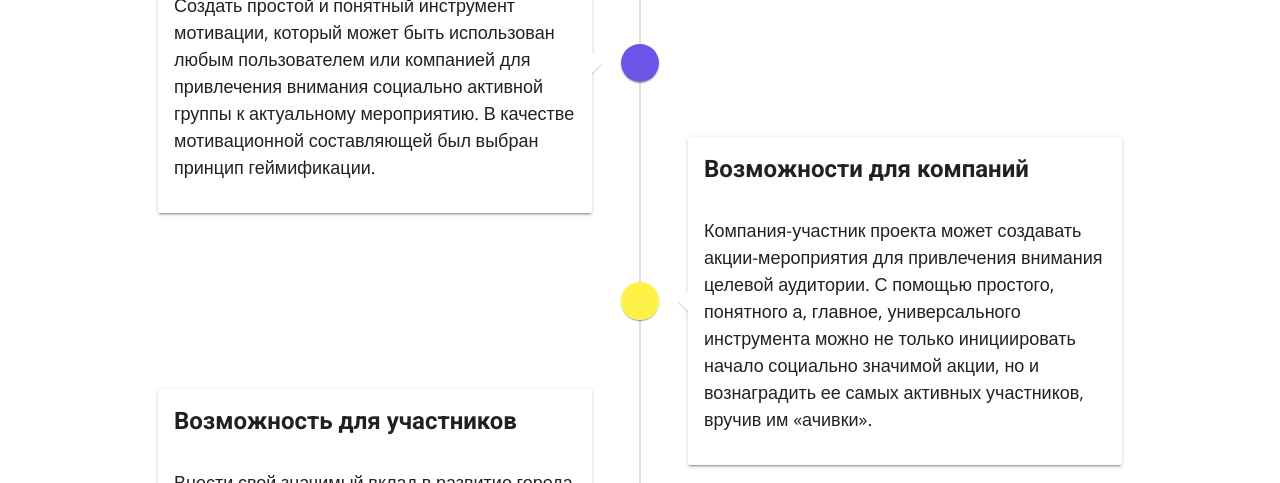
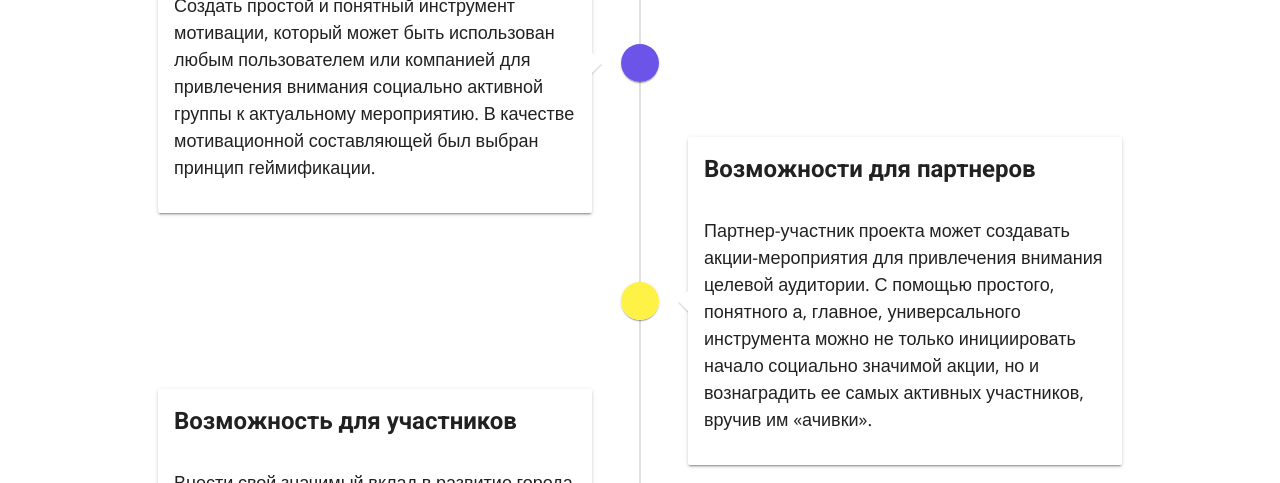
Before and after one commit to tornem/Urbaton.PotomPridumaem, a Vue app in the folder client/: page / in a window 1280 px wide. Shown: the part 1120-1603 px from the top of the page. Built offline with nearby package versions, Linux system fonts and the light colour scheme.

Commit message:
rename authors

```diff
--- a/client/src/views/Achievement.vue
+++ b/client/src/views/Achievement.vue
@@ -12,7 +12,7 @@
       </svg>
     </div>
     <v-container>
-      <h2 class="heading">Список авторов</h2>
+      <h2 class="heading">Ачивки партнеров</h2>
       <v-progress-circular
         v-if="loader"
         :size="70"
--- a/client/src/views/Home.vue
+++ b/client/src/views/Home.vue
@@ -45,7 +45,10 @@
               <v-card-title class="headline">Задачи проекта</v-card-title>
               <v-card-text class="about-text">
                 <p>
-                  Создать простой и понятный инструмент мотивации, который может быть использован любым пользователем или компанией для привлечения внимания социально активной группы к актуальному мероприятию. В качестве мотивационной составляющей был выбран принцип геймификации.
+                  Создать простой и понятный инструмент мотивации, который может быть использован
+                  любым пользователем или компанией для привлечения внимания социально активной
+                  группы к актуальному мероприятию. В качестве мотивационной составляющей был
+                  выбран принцип геймификации.
                 </p>
               </v-card-text>
             </v-card>
@@ -57,10 +60,10 @@
             class="about-block"
           >
             <v-card class="elevation-2">
-              <v-card-title class="headline">Возможности для компаний</v-card-title>
+              <v-card-title class="headline">Возможности для партнеров</v-card-title>
               <v-card-text>
                 <p class="about-text">
-                  Компания-участник проекта может создавать акции-мероприятия для привлечения
+                  Партнер-участник проекта может создавать акции-мероприятия для привлечения
                   внимания целевой аудитории. С помощью простого, понятного а, главное,
                   универсального инструмента можно не только инициировать начало социально
                   значимой акции, но и вознаградить ее самых активных участников, вручив им «ачивки».
```
